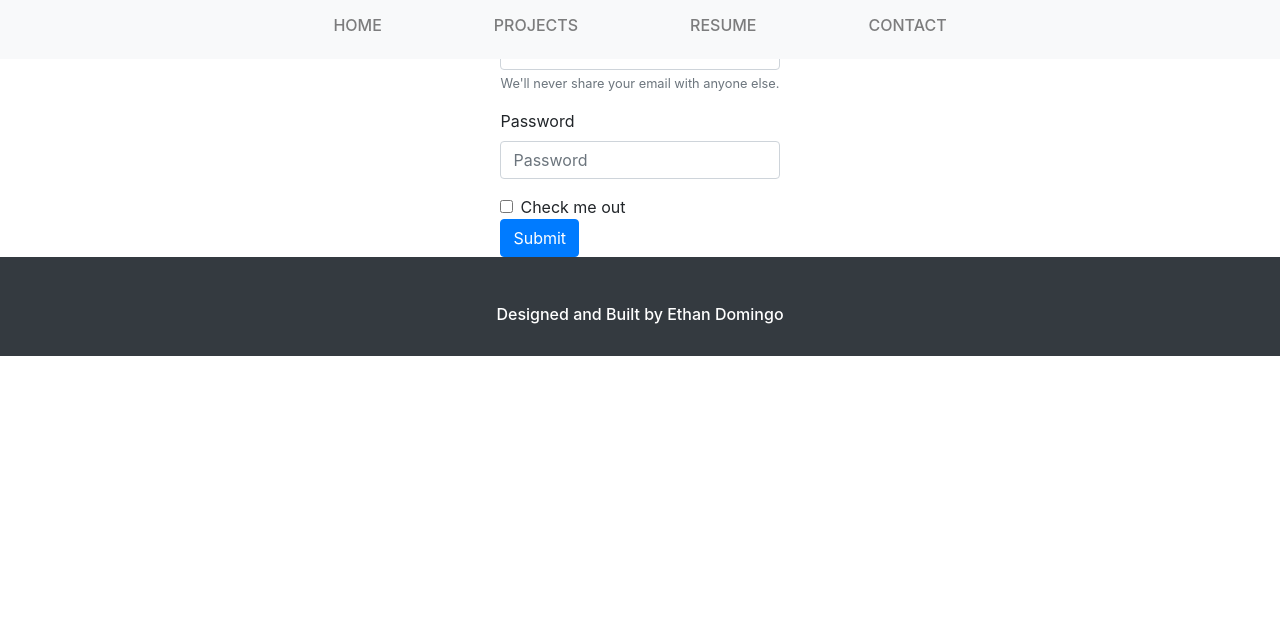
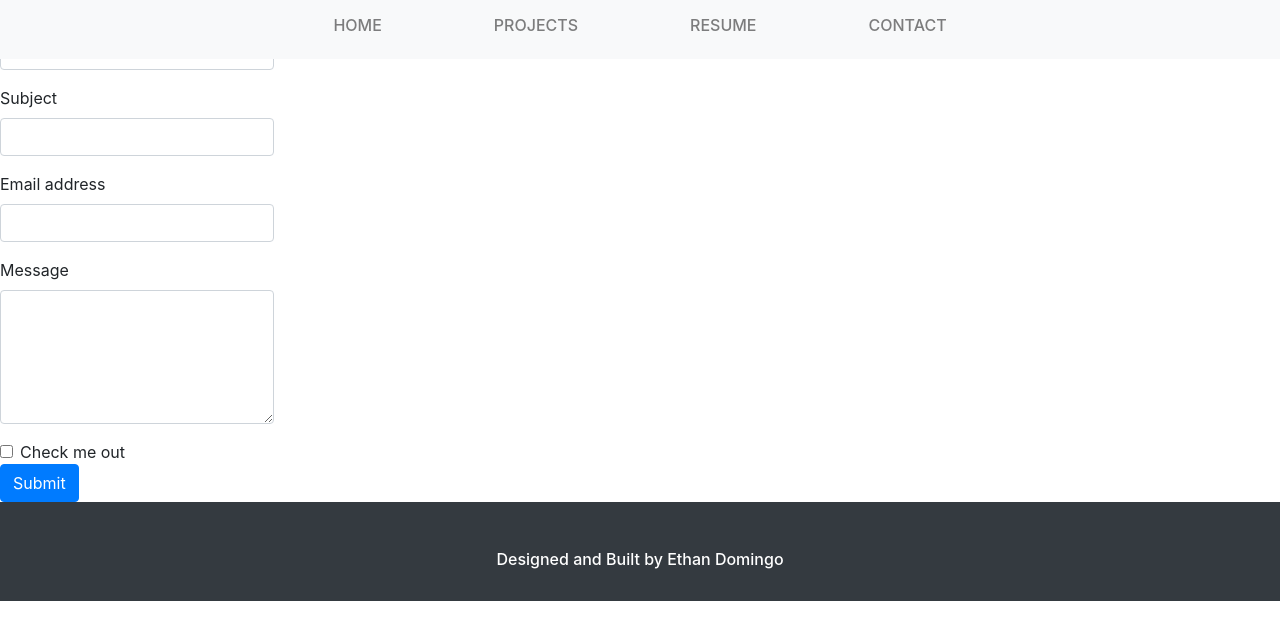
Before and after one commit to Eddysunday012/PersonalWebsite, a Django app: page /sendemail/ in a window 1280 px wide. Shown: the top 640 px of the page. Run offline with Django 3.2, Linux system fonts and the light colour scheme; some libraries are stand-ins or nearby versions.

Commit message:
edited more of email

```diff
--- a/EthanD_website/sendemail/templates/sendemail/email.html
+++ b/EthanD_website/sendemail/templates/sendemail/email.html
@@ -1,24 +1,35 @@
 {% extends 'base.html' %}
 
 {% block title %}
-<title>Projects</title>
+<title>Contact</title>
 {% endblock title %}
 
 {% block content %}
 <div class="container-fluid bg-white">
 
-    <section id="Coming_Soon" class="row justify-content-md-center">
+    <section id="Coming_Soon" class="row justify-content-md-left">
         <div class="align-self-center fade-in">
             <form>
                 <div class="form-group">
+                    <label for="exampleInputEmail1">Name</label>
+                    <input type="name" class="form-control" id="exampleInputEmail1" aria-describedby="emailHelp">
+                </div>
+
+                <div class="form-group">
+                    <label for="exampleInputEmail1">Subject</label>
+                    <input type="subject" class="form-control" id="exampleInputEmail1" aria-describedby="emailHelp">
+                </div>
+
+                <div class="form-group">
                     <label for="exampleInputEmail1">Email address</label>
-                    <input type="email" class="form-control" id="exampleInputEmail1" aria-describedby="emailHelp" placeholder="Enter email">
-                    <small id="emailHelp" class="form-text text-muted">We'll never share your email with anyone else.</small>
+                    <input type="email" class="form-control" id="exampleInputEmail1" aria-describedby="emailHelp" >
                 </div>
+
                 <div class="form-group">
-                    <label for="exampleInputPassword1">Password</label>
-                    <input type="password" class="form-control" id="exampleInputPassword1" placeholder="Password">
+                    <label for="exampleInputPassword1">Message</label>
+                    <textarea class="form-control" id="exampleFormControlTextarea1" rows="5"></textarea>
                 </div>
+
                 <div class="form-check">
                     <input type="checkbox" class="form-check-input" id="exampleCheck1">
                     <label class="form-check-label" for="exampleCheck1">Check me out</label>
```
Also changed, not shown: 1 other file.
